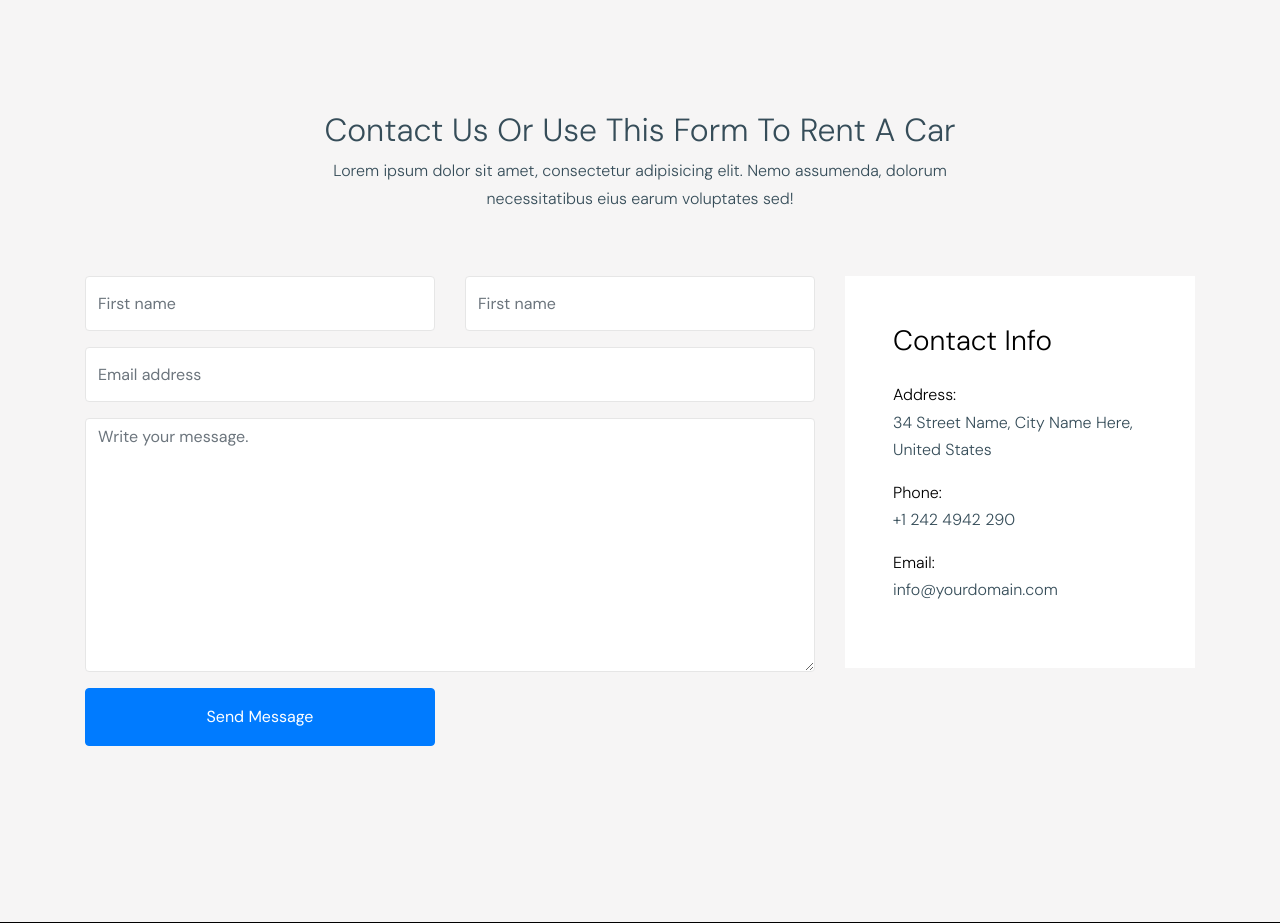
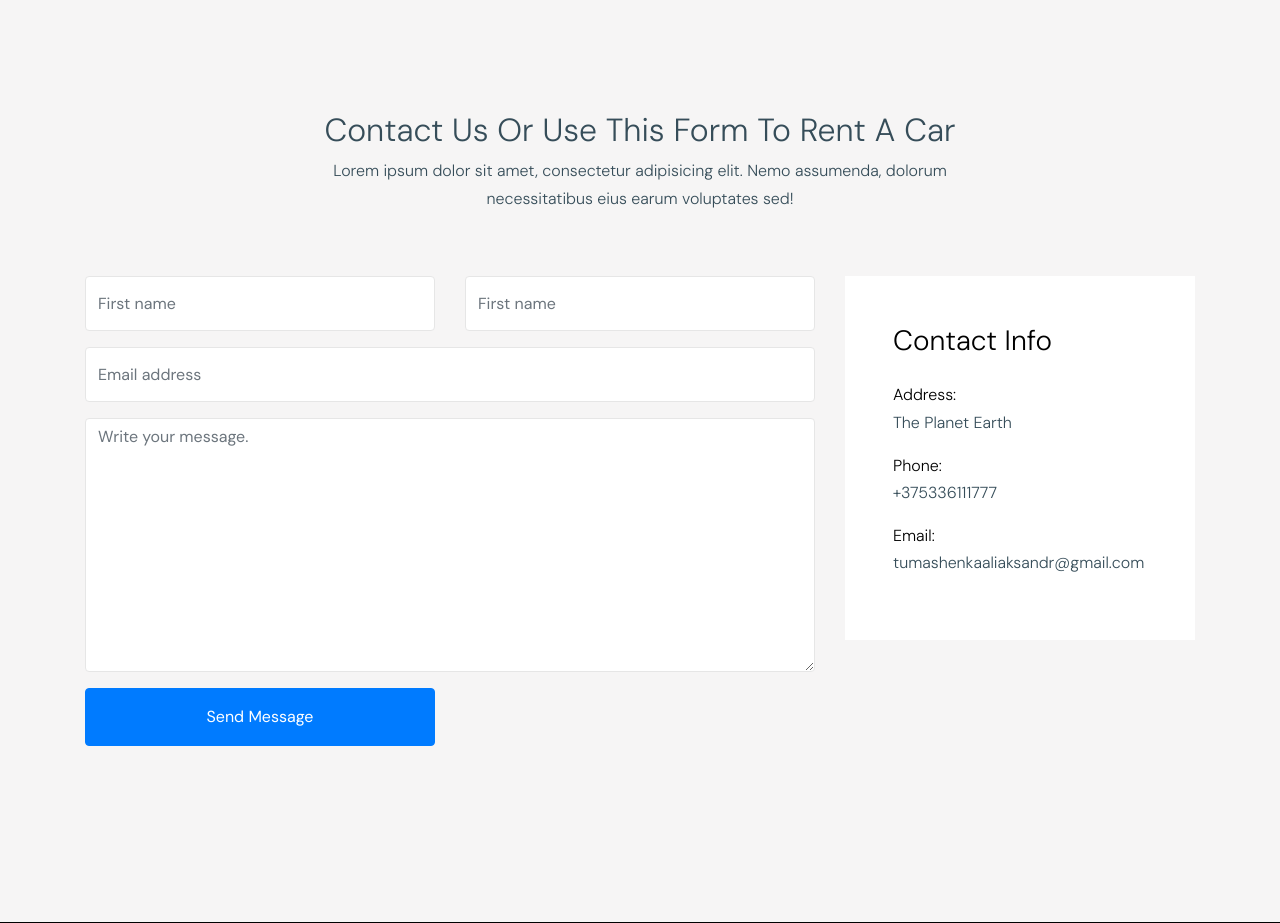
Before and after one commit to TumashenkaAliaksandr/car_rent, a Django app: page /contact/ in a window 1280 px wide. Shown: the part 721-1644 px from the top of the page. Run offline with Django 4.2, Linux system fonts and the light colour scheme; the visitor is signed in with stand-in values (Sample User, id 1); some libraries are stand-ins or nearby versions; some web fonts are replaced.

```diff
--- a/webapp/templates/webapp/contact.html
+++ b/webapp/templates/webapp/contact.html
@@ -60,9 +60,9 @@
               <ul class="list-unstyled footer-link">
                 <li class="d-block mb-3">
                   <span class="d-block text-black">Address:</span>
-                  <span>34 Street Name, City Name Here, United States</span></li>
-                <li class="d-block mb-3"><span class="d-block text-black">Phone:</span><span>+1 242 4942 290</span></li>
-                <li class="d-block mb-3"><span class="d-block text-black">Email:</span><span>info@yourdomain.com</span></li>
+                  <span>The Planet Earth</span></li>
+                <li class="d-block mb-3"><span class="d-block text-black">Phone:</span><span>+375336111777</span></li>
+                <li class="d-block mb-3"><span class="d-block text-black">Email:</span><span>tumashenkaaliaksandr@gmail.com</span></li>
               </ul>
             </div>
           </div>
--- a/webapp/templates/webapp/index.html
+++ b/webapp/templates/webapp/index.html
@@ -139,7 +139,7 @@
                     </li>
                   </ul>
                   <div class="d-flex action">
-                    <a href="contact.html" class="btn btn-primary">Rent Now</a>
+                    <a href="{% url 'webapp:car_detail' car.pk %}" class="btn btn-primary">Learn more..</a>
                   </div>
                 </div>
               </div>
```
Also changed, not shown: blog/migrations/0001_initial.py (added), webapp/migrations/0003_alter_car_options.py (added), 1 other file.
